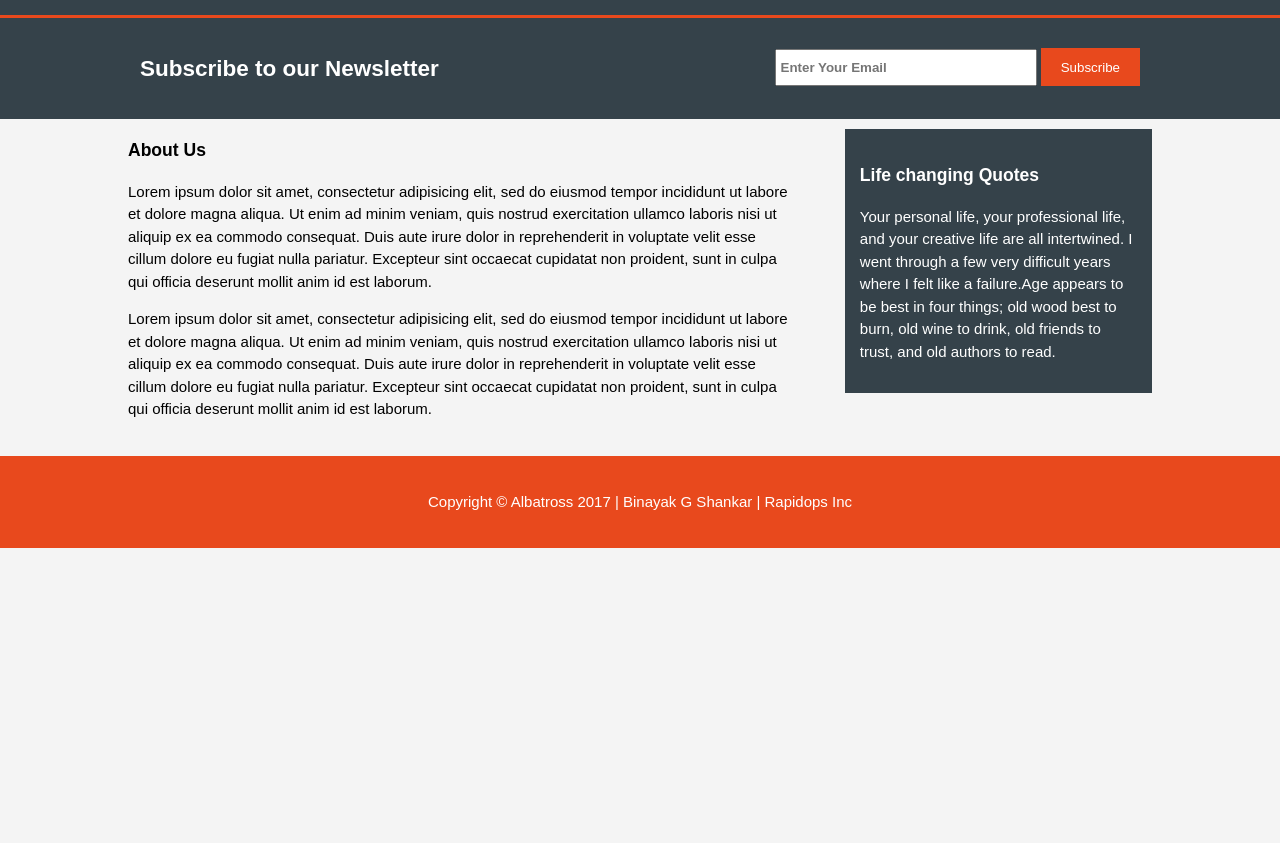
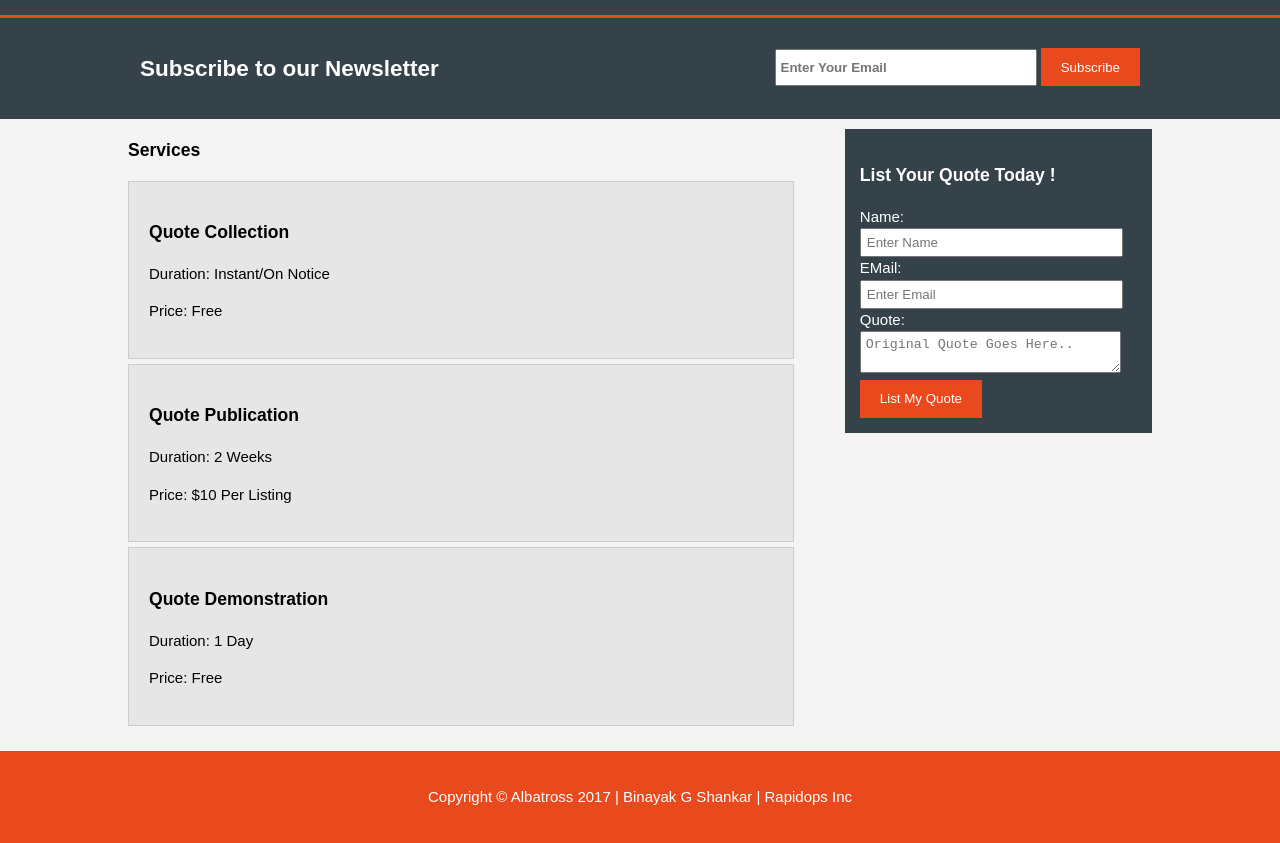
Before and after one commit to Binayak07/CSS-Responsive-Page-Demo, a plain HTML site: page services.html in a window 1280 px wide. Shown: the part 85-928 px from the top of the page. Before the commit the page ends 800 px from the top, so only its background shows below. Drawn offline with Linux system fonts and the light colour scheme.

Commit message:
Edited and manipulated sidebar

```diff
--- a/services.html
+++ b/services.html
@@ -1,7 +1,7 @@
 <!DOCTYPE html>
 <html>
 <head>
-	<title>Acme Web Designing | About</title>
+	<title>Spark | Services</title>
 	<link rel="stylesheet" href="./css/style.css">
 	<meta name="viewport" content="width=device-width">
 	<meta name="author" content="binayak shankar">
@@ -16,8 +16,8 @@
 		<nav>
 			<ul>
 				<li ><a href="index.html">Home</a></li>
-				<li class="current"><a href="about.html">About</a></li>
-				<li ><a href="services.html">Services</a></li>
+				<li ><a href="about.html">About</a></li>
+				<li class="current"><a href="services.html">Services</a></li>
 				<li ><a href="contact.html">Contact Us</a></li>
 			</ul>
 		</nav>
@@ -36,26 +36,45 @@
 <section id="main">
 	<div class="container">
 	<article id="main-col">
-		<h1 class="page-title">About Us</h1>
-		<p> Lorem ipsum dolor sit amet, consectetur adipisicing elit, sed do eiusmod
-		tempor incididunt ut labore et dolore magna aliqua. Ut enim ad minim veniam,
-		quis nostrud exercitation ullamco laboris nisi ut aliquip ex ea commodo
-		consequat. Duis aute irure dolor in reprehenderit in voluptate velit esse
-		cillum dolore eu fugiat nulla pariatur. Excepteur sint occaecat cupidatat non
-		proident, sunt in culpa qui officia deserunt mollit anim id est laborum.
-	</p>
-	<p> Lorem ipsum dolor sit amet, consectetur adipisicing elit, sed do eiusmod
-	tempor incididunt ut labore et dolore magna aliqua. Ut enim ad minim veniam,
-	quis nostrud exercitation ullamco laboris nisi ut aliquip ex ea commodo
-	consequat. Duis aute irure dolor in reprehenderit in voluptate velit esse
-	cillum dolore eu fugiat nulla pariatur. Excepteur sint occaecat cupidatat non
-	proident, sunt in culpa qui officia deserunt mollit anim id est laborum.
-</p>
+		<h1 class="page-title">Services</h1>
+		<ul id="services">
+			<li>
+				<h3>Quote Collection</h3>
+				<p>Duration: Instant/On Notice</p>
+				<p>Price: Free</p>
+			</li>
+			<li>
+				<h3>Quote Publication</h3>
+				<p>Duration: 2 Weeks</p>
+				<p>Price: $10 Per Listing</p>
+			</li>
+			<li>
+				<h3>Quote Demonstration</h3>
+				<p>Duration: 1 Day</p>
+				<p>Price: Free</p>
+			</li>
+		</ul>
 	</article>
 	<aside id="sidebar">
 	<div class="dark">
-	<h3>Life changing Quotes</h3>
-	<p>Your personal life, your professional life, and your creative life are all intertwined. I went through a few very difficult years where I felt like a failure.Age appears to be best in four things; old wood best to burn, old wine to drink, old friends to trust, and old authors to read.</p>
+	<h3>List Your Quote Today !</h3>
+	<form class="quote">
+		<div>
+			<label>Name:</label><br>
+			<input type="text" placeholder="Enter Name">
+		</div>
+		<div>
+			<label>EMail:</label><br>
+			<input type="email" placeholder="Enter Email">
+		</div>
+		<div>
+			<label>Quote:</label><br>
+			<textarea placeholder="Original Quote Goes Here.."></textarea>
+		</div>
+		<div>
+			<button class="btn" type="submit">List My Quote</button>
+		</div>
+	</form>
 	</div>
 	</aside>
 </div>
```
